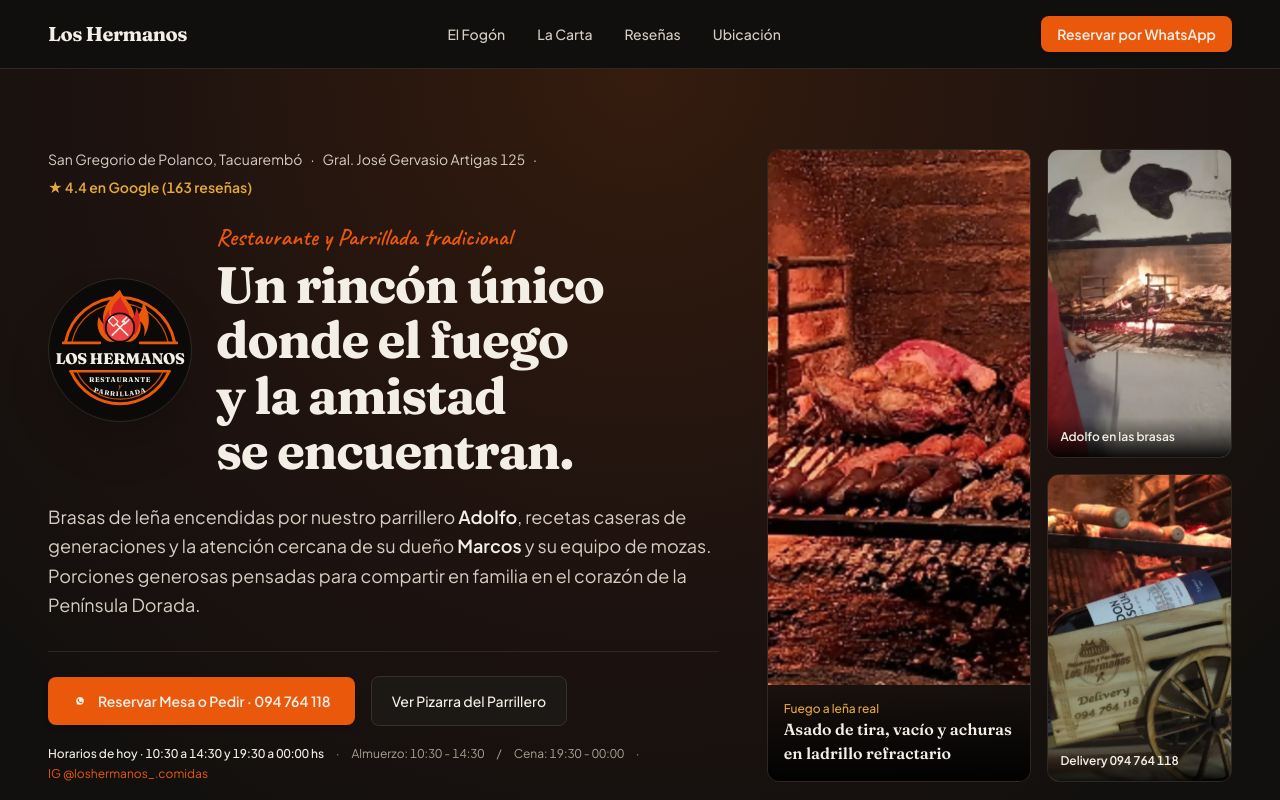
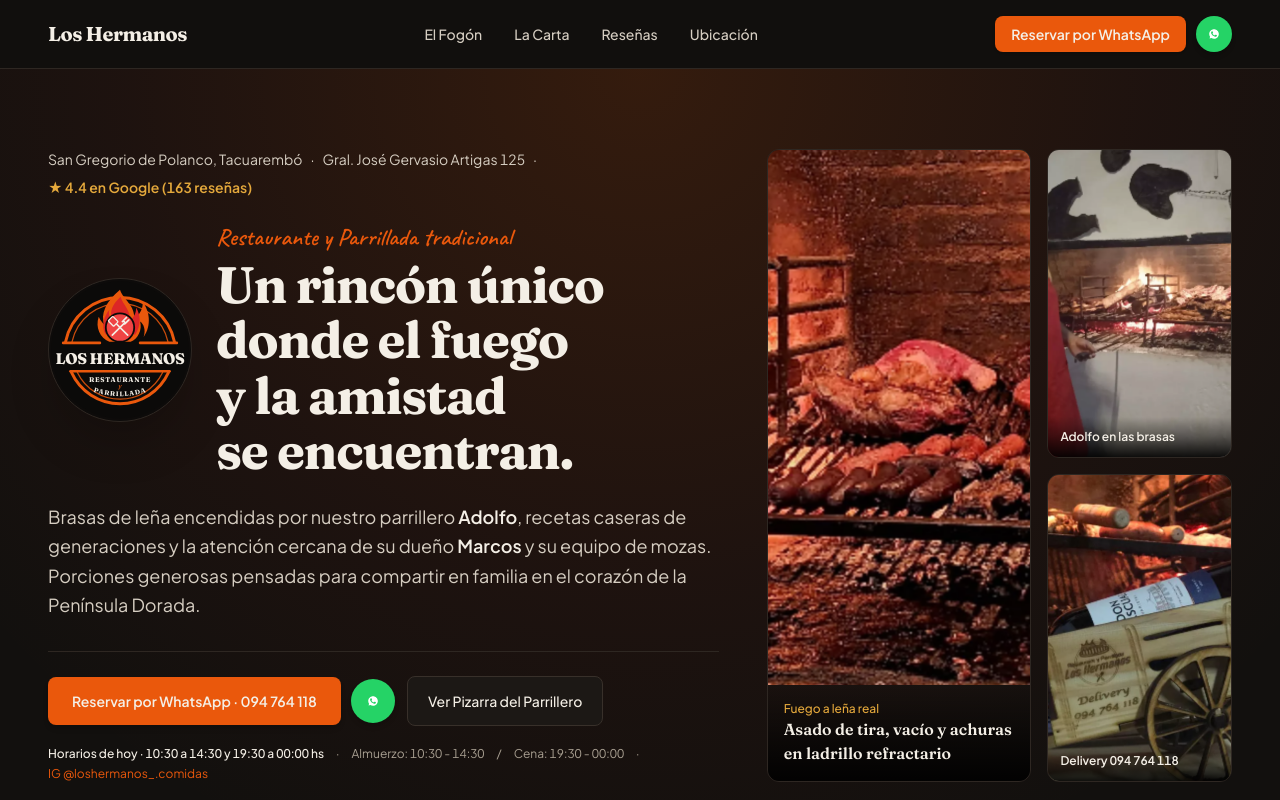
Before and after one commit to FTCalixDev/los-hermanos, a React (Vite) app: page / in a window 1280 px wide. Shown: the top 800 px of the page. Built offline with nearby package versions, Linux system fonts and the light colour scheme.

Commit message:
feat: add direct WhatsApp link button
Remove form validation and introduce a circular direct WhatsApp contact button to improve user accessibility and navigation speed.

```diff
--- a/src/App.tsx
+++ b/src/App.tsx
@@ -221,11 +221,6 @@ export default function App() {
 
   const handleFormSubmit = (e: React.FormEvent) => {
     e.preventDefault();
-    if (!clientName.trim()) {
-      setFormError('Por favor ingresá tu nombre para armar el mensaje a Marcos y el equipo.');
-      return;
-    }
-    setFormError('');
     const link = document.createElement('a');
     link.href = whatsappUrl;
     link.target = '_blank';
@@ -275,13 +270,25 @@ export default function App() {
           </a>
         </nav>
 
-        {/* Zone 3: 1 primary action */}
-        <div className="flex items-center shrink-0">
+        {/* Zone 3: Primary action + direct circular green WhatsApp button */}
+        <div className="flex items-center gap-2.5 shrink-0">
           <a
             href="#reservas"
             className="px-4 py-2 text-xs sm:text-sm font-semibold text-[#F4EFE6] bg-[#EA580C] hover:bg-[#D9460F] rounded-lg transition-colors whitespace-nowrap shrink-0 shadow-sm"
           >
             Reservar por WhatsApp
+          </a>
+          <a
+            href="https://wa.me/59894764118"
+            target="_blank"
+            rel="noopener noreferrer"
+            aria-label="Abrir chat directo de WhatsApp sin formulario"
+            title="Ir directo al WhatsApp 094 764 118"
+            className="w-9 h-9 rounded-full bg-[#25D366] hover:bg-[#1EBE5D] text-white flex items-center justify-center shadow-md transition-transform hover:scale-105 shrink-0"
+          >
+            <svg className="w-5 h-5 fill-current" viewBox="0 0 24 24" aria-hidden="true">
+              <path d="M12.031 6.172c-3.181 0-5.767 2.586-5.768 5.766-.001 1.298.38 2.27 1.019 3.287l-.582 2.128 2.182-.573c.978.58 1.911.928 3.145.929 3.178 0 5.767-2.587 5.768-5.766.001-3.187-2.575-5.77-5.764-5.771zm3.392 8.244c-.144.405-.837.774-1.17.824-.299.045-.677.063-1.092-.069-.252-.08-.575-.187-.988-.365-1.739-.751-2.874-2.502-2.961-2.617-.087-.116-.708-.94-.708-1.793s.448-1.273.607-1.446c.159-.173.346-.217.462-.217l.332.006c.106.005.249-.04.39.298.144.347.491 1.2.534 1.287.043.087.072.188.014.304-.058.116-.087.188-.173.289l-.26.304c-.087.086-.177.18-.076.354.101.174.449.741.964 1.201.662.591 1.221.774 1.394.86s.274.072.376-.043c.101-.116.433-.506.549-.68.116-.173.231-.145.39-.087s1.011.477 1.184.564.289.13.332.202c.045.072.045.419-.1.824z" />
+            </svg>
           </a>
         </div>
       </header>
@@ -338,16 +345,27 @@ export default function App() {
 
               {/* Action & Live Schedule Bar */}
               <div className="pt-6 border-t border-[#2E2722]">
-                <div className="flex flex-col sm:flex-row sm:items-center gap-4 mb-5">
+                <div className="flex flex-wrap items-center gap-3 mb-5">
+                  <div className="flex items-center gap-2.5">
                     <a
                       href="#reservas"
                       className="inline-flex items-center justify-center gap-2.5 px-6 py-3.5 text-sm font-semibold text-[#F4EFE6] bg-[#EA580C] hover:bg-[#D9460F] rounded-lg transition-colors whitespace-nowrap shrink-0 shadow-md"
                     >
-                    <svg className="w-4 h-4 fill-current" viewBox="0 0 24 24" aria-hidden="true">
+                      <span>Reservar por WhatsApp · 094 764 118</span>
+                    </a>
+                    <a
+                      href="https://wa.me/59894764118"
+                      target="_blank"
+                      rel="noopener noreferrer"
+                      aria-label="Enviar WhatsApp directo sin formulario"
+                      title="Abrir WhatsApp directo sin rellenar formulario"
+                      className="w-11 h-11 rounded-full bg-[#25D366] hover:bg-[#1EBE5D] text-white flex items-center justify-center shadow-md transition-transform hover:scale-105 shrink-0"
+                    >
+                      <svg className="w-5 h-5 fill-current" viewBox="0 0 24 24" aria-hidden="true">
                         <path d="M12.031 6.172c-3.181 0-5.767 2.586-5.768 5.766-.001 1.298.38 2.27 1.019 3.287l-.582 2.128 2.182-.573c.978.58 1.911.928 3.145.929 3.178 0 5.767-2.587 5.768-5.766.001-3.187-2.575-5.77-5.764-5.771zm3.392 8.244c-.144.405-.837.774-1.17.824-.299.045-.677.063-1.092-.069-.252-.08-.575-.187-.988-.365-1.739-.751-2.874-2.502-2.961-2.617-.087-.116-.708-.94-.708-1.793s.448-1.273.607-1.446c.159-.173.346-.217.462-.217l.332.006c.106.005.249-.04.39.298.144.347.491 1.2.534 1.287.043.087.072.188.014.304-.058.116-.087.188-.173.289l-.26.304c-.087.086-.177.18-.076.354.101.174.449.741.964 1.201.662.591 1.221.774 1.394.86s.274.072.376-.043c.101-.116.433-.506.549-.68.116-.173.231-.145.39-.087s1.011.477 1.184.564.289.13.332.202c.045.072.045.419-.1.824z" />
                       </svg>
-                    <span>Reservar Mesa o Pedir · 094 764 118</span>
                     </a>
+                  </div>
                   <a
                     href="#la-carta"
                     className="inline-flex items-center justify-center px-5 py-3.5 text-sm font-medium text-[#F4EFE6] bg-[#1C1815] hover:bg-[#26201C] border border-[#38302A] rounded-lg transition-colors whitespace-nowrap shrink-0"
@@ -1057,21 +1075,15 @@ export default function App() {
                   </pre>
                 </div>
 
-                <div className="pt-2 flex flex-col sm:flex-row items-stretch sm:items-center gap-3">
-                  <button
-                    type="submit"
-                    className="flex-1 inline-flex items-center justify-center gap-2 px-6 py-3.5 text-sm font-semibold text-[#F4EFE6] bg-[#EA580C] hover:bg-[#D9460F] rounded-lg transition-colors cursor-pointer shadow-md whitespace-nowrap"
-                  >
-                    <span>Enviar Reserva / Consulta por WhatsApp</span>
-                    <span aria-hidden="true">→</span>
-                  </button>
+                <div className="pt-2">
                   <a
                     href={whatsappUrl}
                     target="_blank"
                     rel="noopener noreferrer"
-                    className="inline-flex items-center justify-center px-4 py-3.5 text-xs font-medium text-[#D6CEC2] hover:text-[#F4EFE6] bg-[#12100E] border border-[#38302A] rounded-lg transition-colors whitespace-nowrap"
+                    className="w-full inline-flex items-center justify-center gap-2 px-6 py-3.5 text-sm font-semibold text-[#F4EFE6] bg-[#EA580C] hover:bg-[#D9460F] rounded-lg transition-colors cursor-pointer shadow-md whitespace-nowrap"
                   >
-                    Abrir enlace directo
+                    <span>Enviar Reserva / Consulta por WhatsApp</span>
+                    <span aria-hidden="true">→</span>
                   </a>
                 </div>
               </form>
```
Lines whose indentation alone changed are shown as unchanged.
